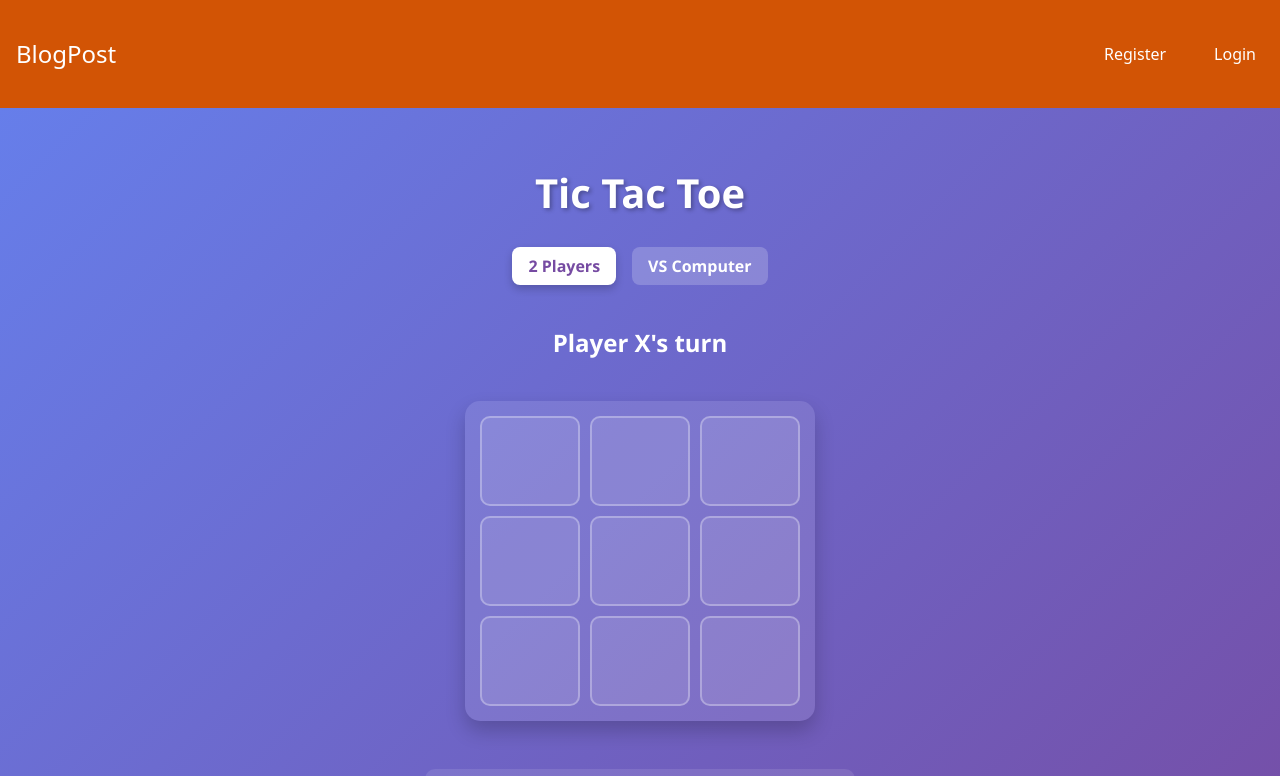
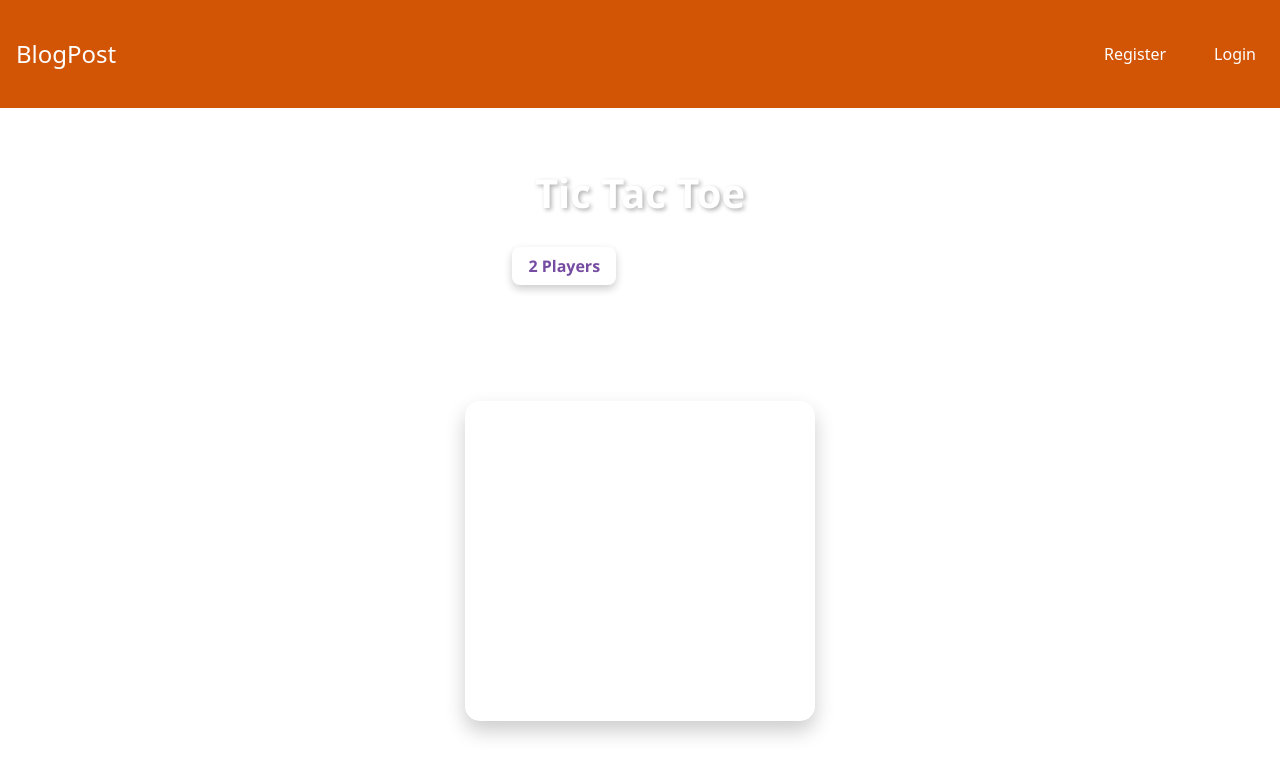
Before and after one commit to Rajdeep7424/mini-blog, a React (Vite) app in the folder frontend/: page /tictactoe in a window 1280 px wide. Shown: the top 776 px of the page. Built offline with nearby package versions, Linux system fonts and the light colour scheme.

Commit message:
css changes

```diff
--- a/frontend/src/pages/Games/TicTacToe/TicTacToe.module.css
+++ b/frontend/src/pages/Games/TicTacToe/TicTacToe.module.css
@@ -5,7 +5,7 @@
   align-items: center;
   justify-content: center;
   padding: 28px;
-  background: linear-gradient(135deg, #667eea 0%, #764ba2 100%);
+  /* background: linear-gradient(135deg, #667eea 0%, #764ba2 100%); */
   color: #fff;
   font-family: 'Segoe UI', Tahoma, Geneva, Verdana, sans-serif;
 }
```
